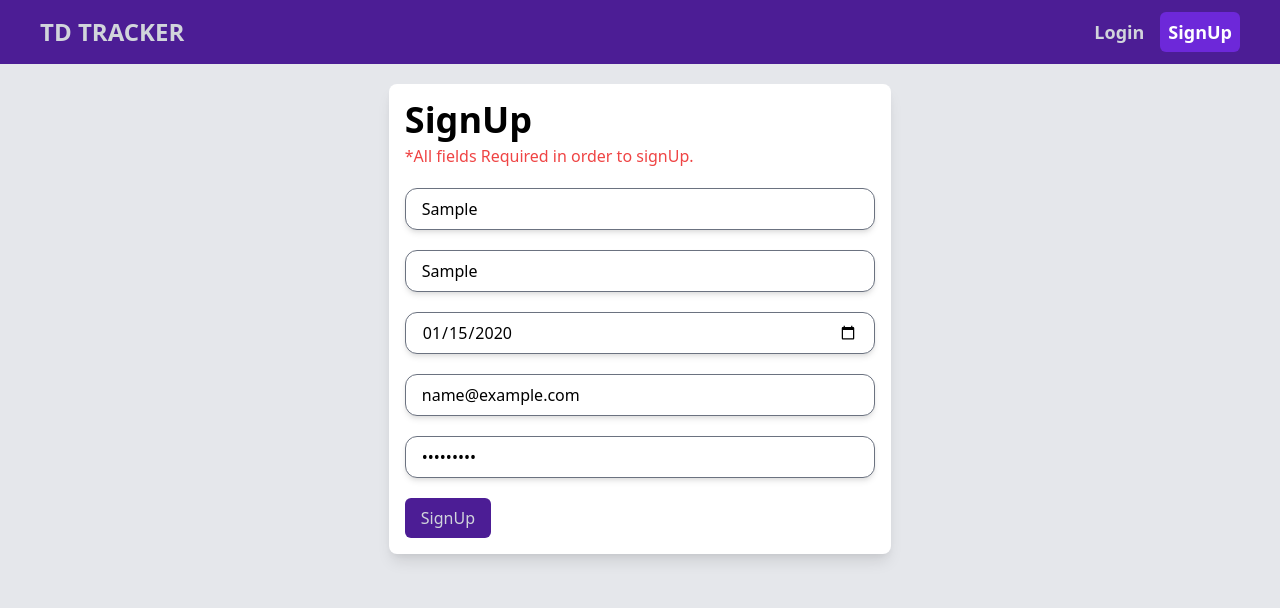
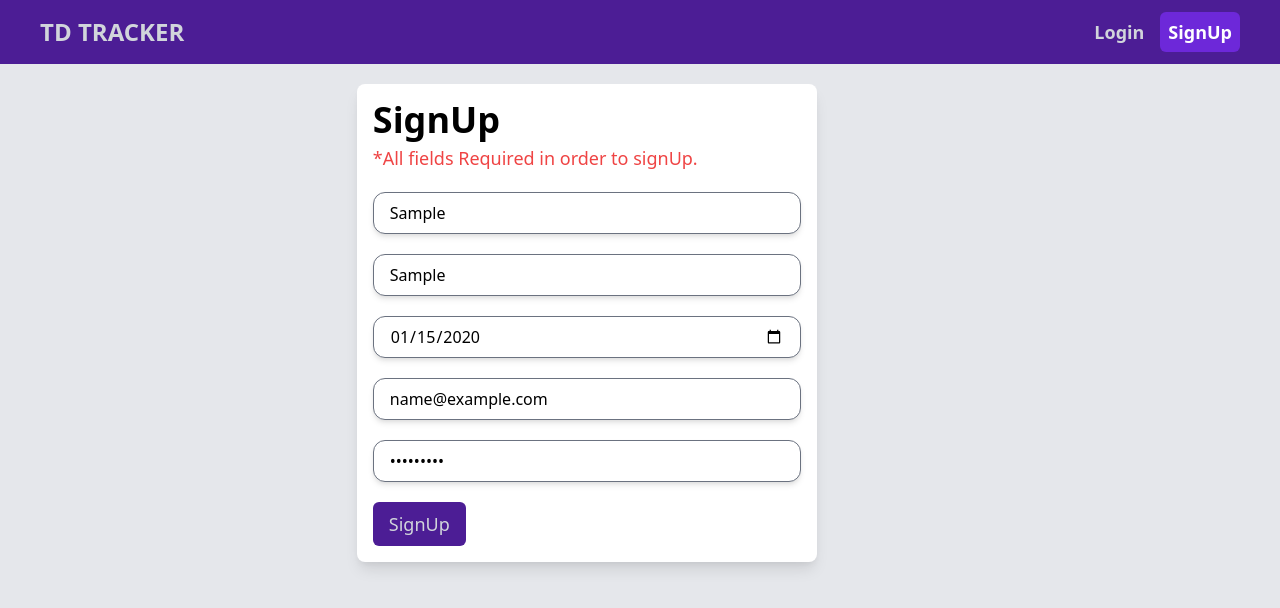
Before and after one commit to Jevonne876/practice-app, an Angular app: page /signup in a window 1280 px wide. Both pictures are taken after typing "Sample", "Sample", "2020-01-15", "name@example.com", "Sample123" into the empty fields and a click on the button "SignUp". Shown: the top 608 px of the page. Built offline with nearby package versions, Linux system fonts and the light colour scheme; what @tailwindcss/typography would draw is missing.

Commit message:
refactored signup page

```diff
--- a/src/app/components/sign-up/sign-up.component.css
+++ b/src/app/components/sign-up/sign-up.component.css
@@ -1,20 +1,22 @@
 .mainDiv {
-  @apply px-3 mt-5 sm:justify-center sm:flex md:flex md:justify-center;
+  @apply w-full px-3 mt-5 text-center sm:w-11/12 md:text-left md:text-lg md:flex md:justify-center;
 }
 .innerDiv {
-  @apply w-full px-4 py-4 bg-white rounded-lg shadow-lg sm:w-3/4 md:flex md:flex-col md:w-3/4 lg:w-2/5;
-}
-.heading {
-  @apply text-4xl font-bold;
-}
-.formErrors {
-  @apply text-red-500;
+  @apply flex flex-col w-full px-4 py-4 bg-white rounded-lg shadow-lg lg:w-2/5 md:w-2/5;
 }
 
+.heading {
+  @apply text-3xl font-bold text-center md:text-4xl md:text-left;
+}
+.formErrorsDiv {
+  @apply mt-2 text-sm font-semibold text-center text-red-500 md:text-left md:text-lg;
+}
 .inputStyles {
   @apply w-full px-4 py-2 shadow-md rounded-xl form-input focus:outline-none focus:border-purple-500;
 }
-
-.signUpBtn {
+.errorMessage {
+  @apply text-red-500;
+}
+.loginUpBtn {
   @apply px-4 py-2 text-gray-300 bg-purple-900 rounded-md hover:text-white hover:bg-purple-700 focus:outline-none;
 }
--- a/src/app/components/sign-up/sign-up.component.html
+++ b/src/app/components/sign-up/sign-up.component.html
@@ -2,7 +2,7 @@
   <div class="innerDiv">
     <div class="content-center">
       <h1 class="heading">SignUp</h1>
-      <div class="mt-1 formErrors" *ngIf="form.errors">
+      <div class="mt-1 text-red-500 formErrors" *ngIf="form.errors">
         <p class="mt-1 formErrors">*All fields Required in order to signUp.</p>
       </div>
     </div>
@@ -84,10 +84,7 @@
           class="inputStyles"
           placeholder="Password"
         />
-        <div
-          class="mt-1 text-red-500"
-          *ngIf="password.touched && password.invalid"
-        >
+        <div class="errorMessage" *ngIf="password.touched && password.invalid">
           <div *ngIf="password.errors.required">password is required</div>
           <div *ngIf="password.errors.minlength">
             password should be at least 8 characters long
@@ -96,7 +93,7 @@
       </div>
 
       <div class="mt-5">
-        <button class="signUpBtn">SignUp</button>
+        <button class="loginUpBtn">SignUp</button>
       </div>
     </form>
   </div>
```
